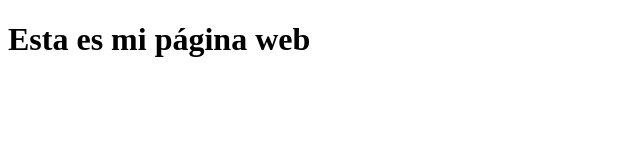
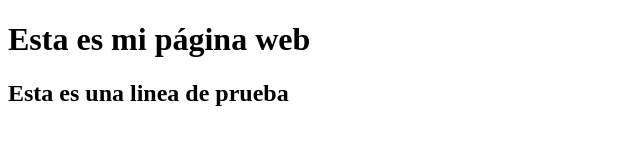
Before and after one commit to salomonfdo/Web-Page, a plain HTML site: page index.html in a window 1280 px wide. Shown: the whole page, without its empty margins (0-640 px from the left). Drawn offline with Linux system fonts and the light colour scheme.

Commit message:
Added Title 2
A new title was added to test merges among branches

```diff
--- a/index.html
+++ b/index.html
@@ -6,5 +6,6 @@
 </head>
 <body>
 	<h1>Esta es mi página web</h1>
+	<h2>Esta es una linea de prueba</h2>
 </body>
 </html>
```
